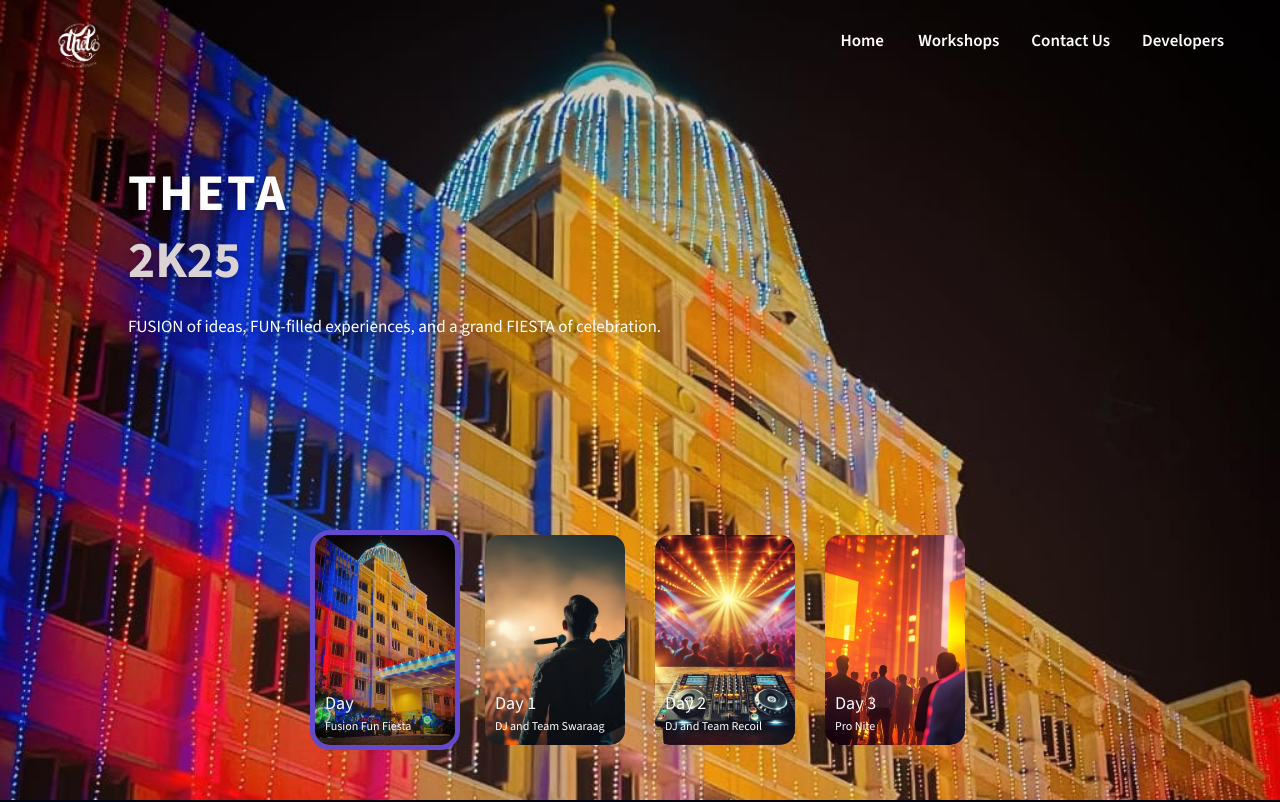
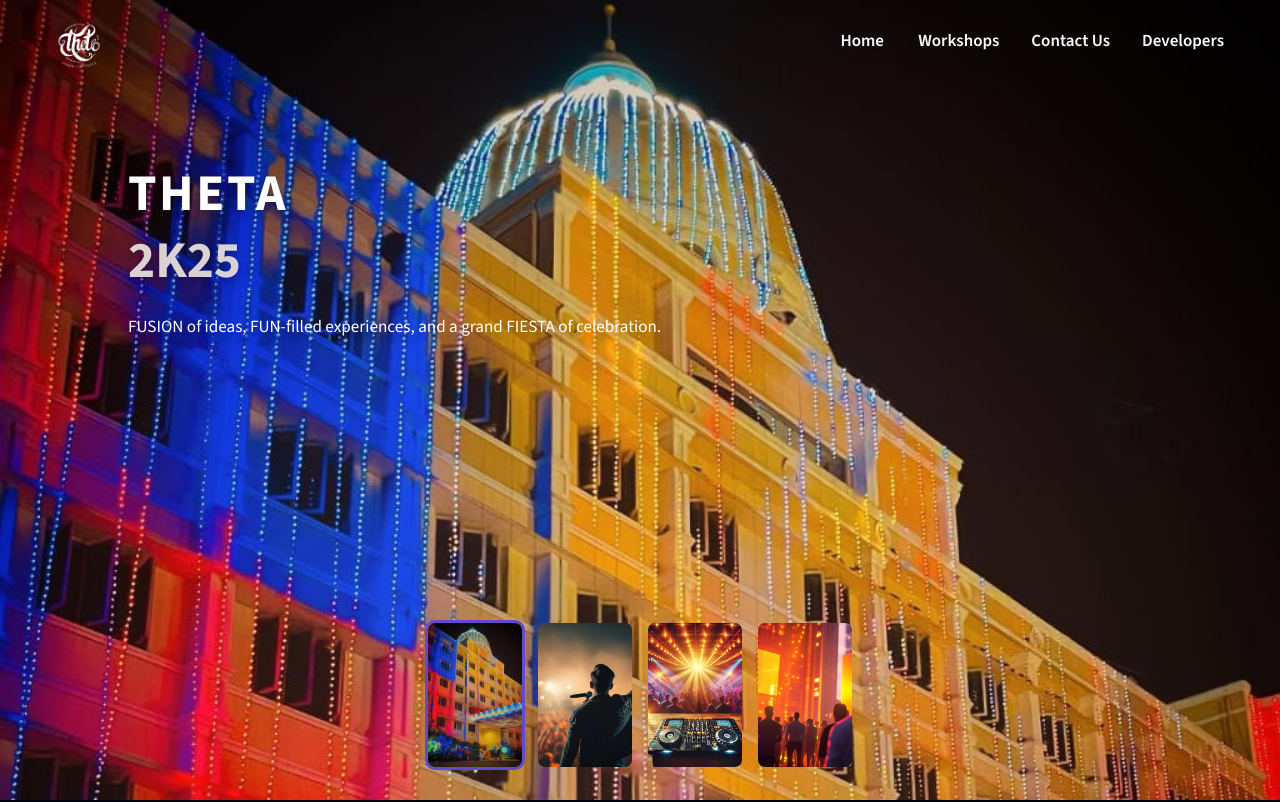
Before and after one commit to themanojking/theta-1, a React (Create React App) app: page / in a window 1280 px wide. Shown: the top 802 px of the page. Built offline with nearby package versions, Linux system fonts and the light colour scheme.

Commit message:
fixing the carousel sections thumbnail

```diff
--- a/src/Component/Carousel .jsx
+++ b/src/Component/Carousel .jsx
@@ -1,9 +1,8 @@
 import React, { useState, useEffect, useRef } from "react";
-import { Box, Button, Typography, IconButton, Container } from "@mui/material";
-import { ArrowBackIos, ArrowForwardIos } from "@mui/icons-material";
+import { Box, Typography } from "@mui/material";
 import { keyframes } from "@emotion/react";
 import { slides } from "../utility/data";
-import ArrowCircleRightIcon from "@mui/icons-material/ArrowCircleRight";
+
 const AUTO_PLAY_INTERVAL = 7000;
 const TRANSITION_DURATION = 3000;
 
@@ -39,17 +38,6 @@ const Carousel = () => {
     };
   }, [currentIndex]);
 
-  const nextSlide = () => {
-    setCurrentIndex((prevIndex) =>
-      prevIndex === slides.length - 1 ? 0 : prevIndex + 1
-    );
-  };
-
-  const prevSlide = () => {
-    setCurrentIndex((prevIndex) =>
-      prevIndex === 0 ? slides.length - 1 : prevIndex - 1
-    );
-  };
   return (
     <Box
       sx={{
@@ -128,57 +116,26 @@ const Carousel = () => {
                 >
                   {slide.topic}
                 </Typography>
-                  <Typography
-                    variant="h6"
-                    sx={{ marginTop: "20px", lineHeight: "1.5em" }}
-                  >
-                    {slide.des}
-                  </Typography>
-                <Box
-                  sx={{
-                    display: "grid",
-                    gridTemplateColumns: { xs: "1fr", sm: "repeat(2, 250px)" },
-                    gridTemplateRows: "40px",
-                    gap: "5px",
-                    marginTop: "20px",
-                  }}
+                <Typography
+                  variant="h6"
+                  sx={{ marginTop: "20px", lineHeight: "1.5em" }}
                 >
-                    {/* <Button
-                    variant="contained"
-                    endIcon={<ArrowCircleRightIcon />}
-                    href={slide.path}
-                    sx={{
-                      background: `linear-gradient(91.83deg, rgb(255, 81, 47) 0%, rgb(221, 36, 118) 100%)`,
-                      textTransform: "none",
-                      borderRadius: "50px",
-                      fontSize: "1rem",
-                      px: [4],
-                      color: "#fff",
-                      zIndex: 1,
-                      border: "2px solid transparent",
-                      "&:hover": {
-                        background: "transparent",
-                        border: "2px solid #EF3D4E",
-                      },
-                    }}
-                  >
-                    See More
-                  </Button> */}
-                </Box>
+                  {slide.des}
+                </Typography>
               </Box>
             </Box>
           ))}
         </Box>
+
         <Box
           sx={{
             position: "absolute",
-            bottom: ["20px", "50px"],
-            left: ["80%", "50%"],
+            bottom: ["10px", "30px"],
+            left: "50%",
             transform: "translateX(-50%)",
             display: "flex",
-            gap: "20px",
+            gap: "10px",
             zIndex: 100,
-            padding: "0 20px",
             overflowX: "auto",
             scrollSnapType: "x mandatory",
             "&::-webkit-scrollbar": {
@@ -191,17 +148,17 @@ const Carousel = () => {
               key={index}
               onClick={() => setCurrentIndex(index)}
               sx={{
-                width: { xs: "100px", sm: "150px" },
-                height: { xs: "150px", sm: "220px" },
+                width: { xs: "70px", sm: "100px" },
+                height: { xs: "100px", sm: "150px" },
                 flexShrink: 0,
                 position: "relative",
                 cursor: "pointer",
-                borderRadius: "20px",
+                borderRadius: "10px",
                 overflow: "hidden",
                 border:
                   index === currentIndex
-                    ? "5px solid #6249CE"
-                    : "5px solid transparent",
+                    ? "3px solid #6249CE"
+                    : "3px solid transparent",
                 transition: "transform 0.3s",
                 scrollSnapAlign: "start",
                 "&:hover img": {
@@ -220,72 +177,10 @@ const Carousel = () => {
                   transition: "transform 0.3s",
                 }}
               />
-              <Box
-                sx={{
-                  position: "absolute",
-                  bottom: "10px",
-                  left: "10px",
-                  right: "10px",
-                  color: "#fff",
-                }}
-              >
-                <Typography sx={{ fontSize: "18px", fontWeight: 500 }}>
-                  {slide.thumbnailtitle}
-                </Typography>
-                <Typography sx={{ fontSize: "12px", fontWeight: 300 }}>
-                  {slide.thumbnaildesc}
-                </Typography>
-              </Box>
             </Box>
           ))}
         </Box>
 
-        {/* <Box
-          sx={{
-            position: "absolute",
-            top: "80%",
-            left: "50%",
-            transform: "translateX(-50%)",
-            display: "flex",
-            gap: "10px",
-            zIndex: 100,
-            maxWidth: "30%",
-            width: "300px",
-          }}
-        >
-          <IconButton
-            onClick={prevSlide}
-            sx={{
-              width: "40px",
-              height: "40px",
-              borderRadius: "50%",
-              backgroundColor: "rgba(238, 238, 238, 0.25)",
-              color: "#fff",
-              "&:hover": {
-                backgroundColor: "#fff",
-                color: "#000",
-              },
-            }}
-          >
-            <ArrowBackIos />
-          </IconButton>
-          <IconButton
-            onClick={nextSlide}
-            sx={{
-              width: "40px",
-              height: "40px",
-              borderRadius: "50%",
-              backgroundColor: "rgba(238, 238, 238, 0.25)",
-              color: "#fff",
-              "&:hover": {
-                backgroundColor: "#fff",
-                color: "#000",
-              },
-            }}
-          >
-            <ArrowForwardIos />
-          </IconButton>
-        </Box> */}
         <Box
           sx={{
             position: "absolute",
```
